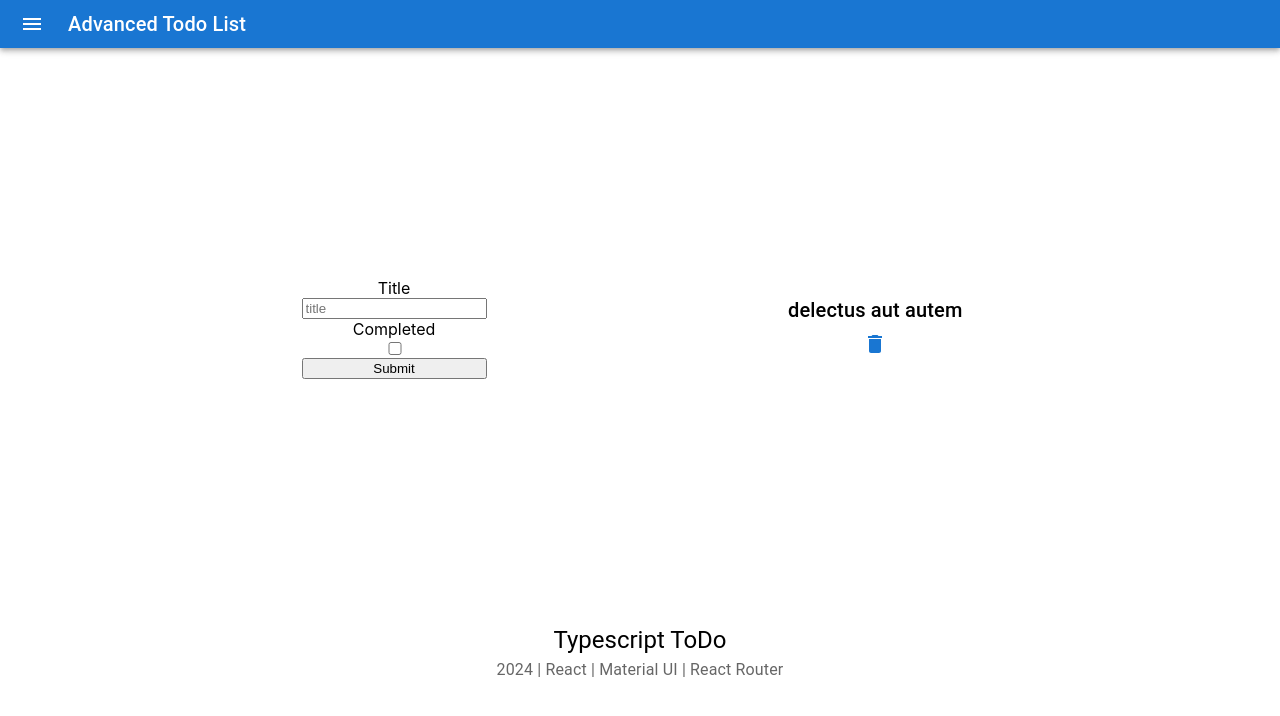
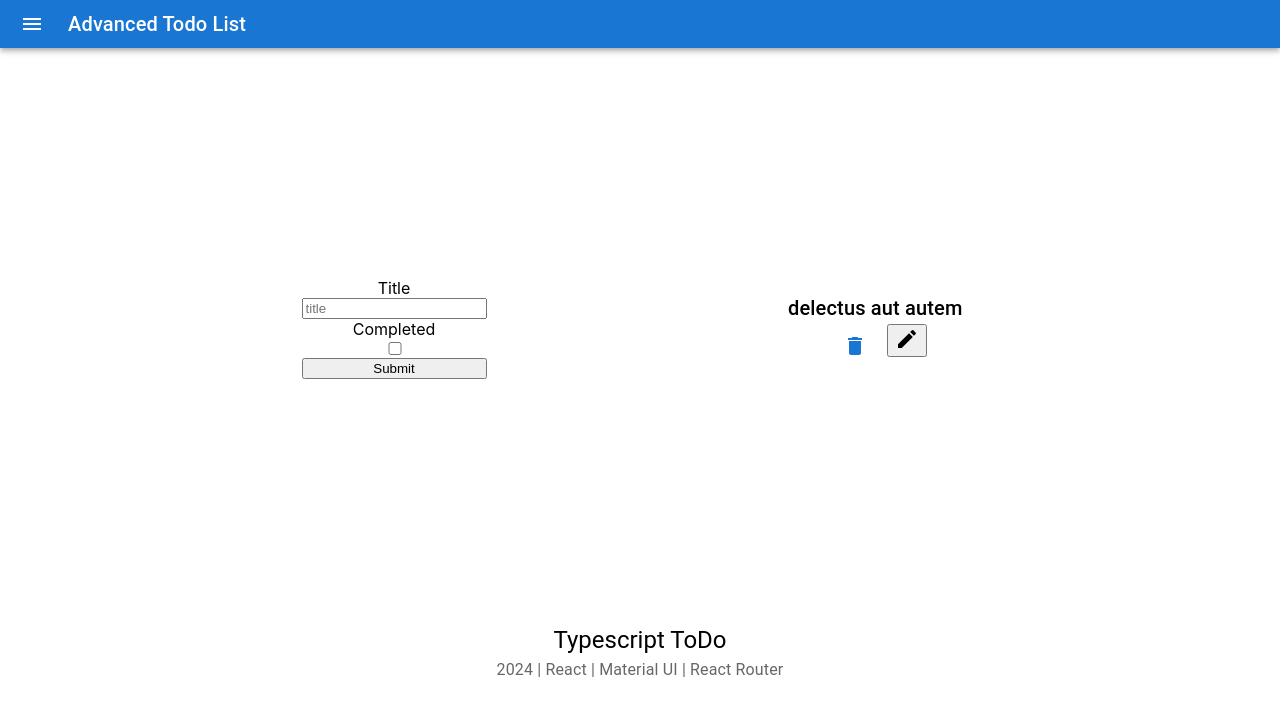
Before and after one commit to AdityyaX/Formik, a React (Create React App) app: page / in a window 1280 px wide. Shown: the top 716 px of the page. Built offline with nearby package versions, Linux system fonts and the light colour scheme.

Commit message:
update reducers added

```diff
--- a/src/components/form.tsx
+++ b/src/components/form.tsx
@@ -11,7 +11,7 @@ import EditIcon from '@mui/icons-material/Edit';
 import DeleteIcon from '@mui/icons-material/Delete';
 import { Button, Snackbar, Stack, Typography } from '@mui/material';
 import * as Yup from 'yup';
-import { addtodo, removetodo } from '../features/todo/todoSlice';
+import { addtodo, removetodo,updatetodo } from '../features/todo/todoSlice';
 // import { removetodo } from '../features/todo/todoSlice';
 import { RootState } from '../app/store';
 
@@ -253,6 +253,11 @@ const dispatch = useDispatch();
                 console.log("deleting");
 
                 }}><DeleteIcon/></Button>
+                <button onClick={(event:any) => {
+                    console.log("task =", task.id);
+                    dispatch(updatetodo(task.id) as any)
+                    console.log("updating");
+                }}><EditIcon/></button>
             </div>
         ))}
 
--- a/src/features/todo/todoSlice.js
+++ b/src/features/todo/todoSlice.js
@@ -59,10 +59,24 @@ const initialstate=  {
                 .catch(error => {
                     console.log('Error deleting task:', error);
                 });
+        },
+        updatetodo: (state, action) => {
+            const todoId = action.payload;
+            const todo = state.todos.find(todo => todo.id === todoId);
+            todo.title = "Updated Task";
+            todo.completed = !todo.completed;
+            state.todos = state.todos.map(todo => todo.id === todoId ? todo : todo);
+            axios.put(`https://jsonplaceholder.typicode.com/todos/${todoId}`, todo)
+                .then(response => {
+                    console.log('Task updated successfully.');
+                })
+                .catch(error => {
+                    console.log('Error updating task:', error);
+                });
         }
 
     }}
     )
-    export const { addtodo, removetodo} = todoSlice.actions;
+    export const { addtodo, removetodo ,updatetodo} = todoSlice.actions;
 
     export default todoSlice.reducer;
```
